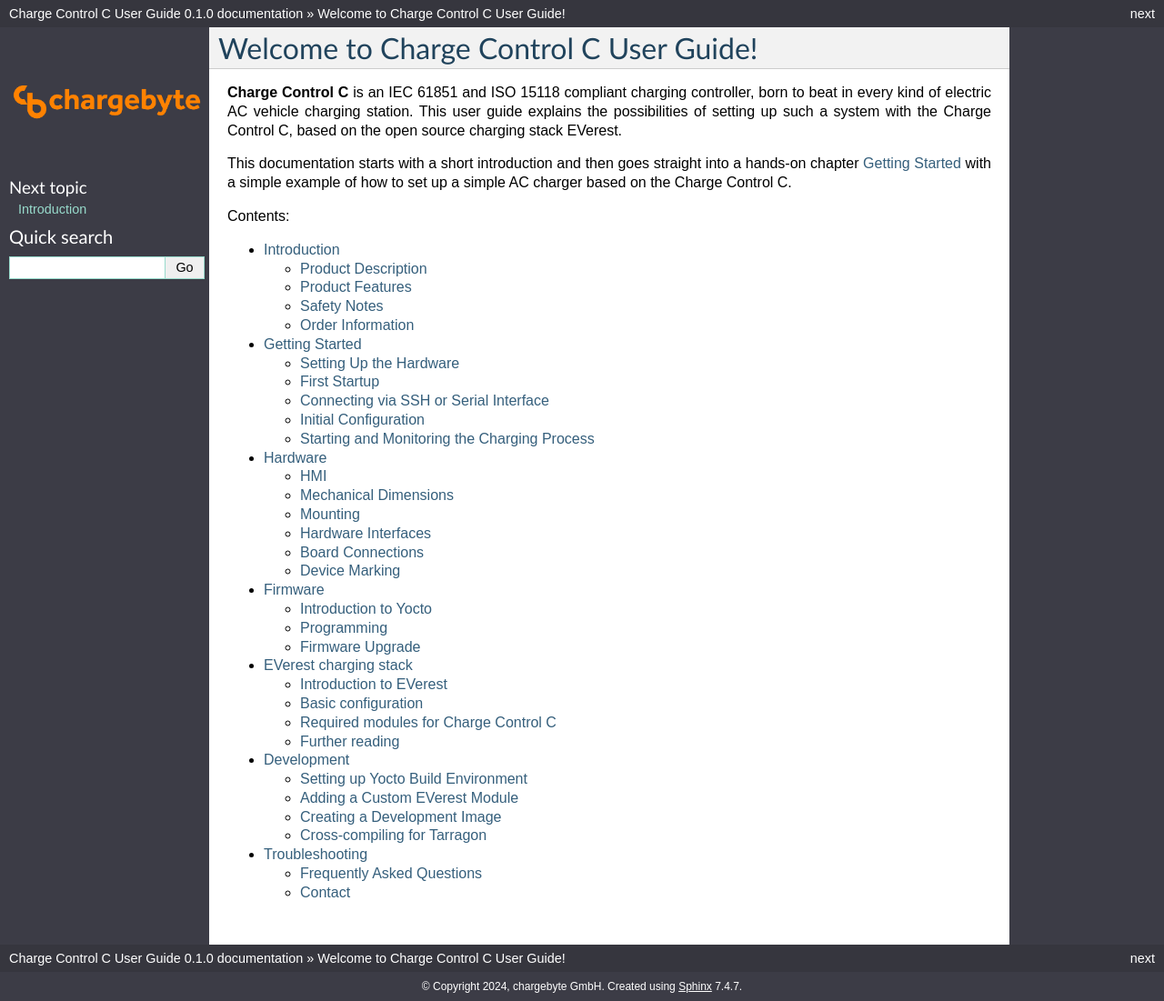
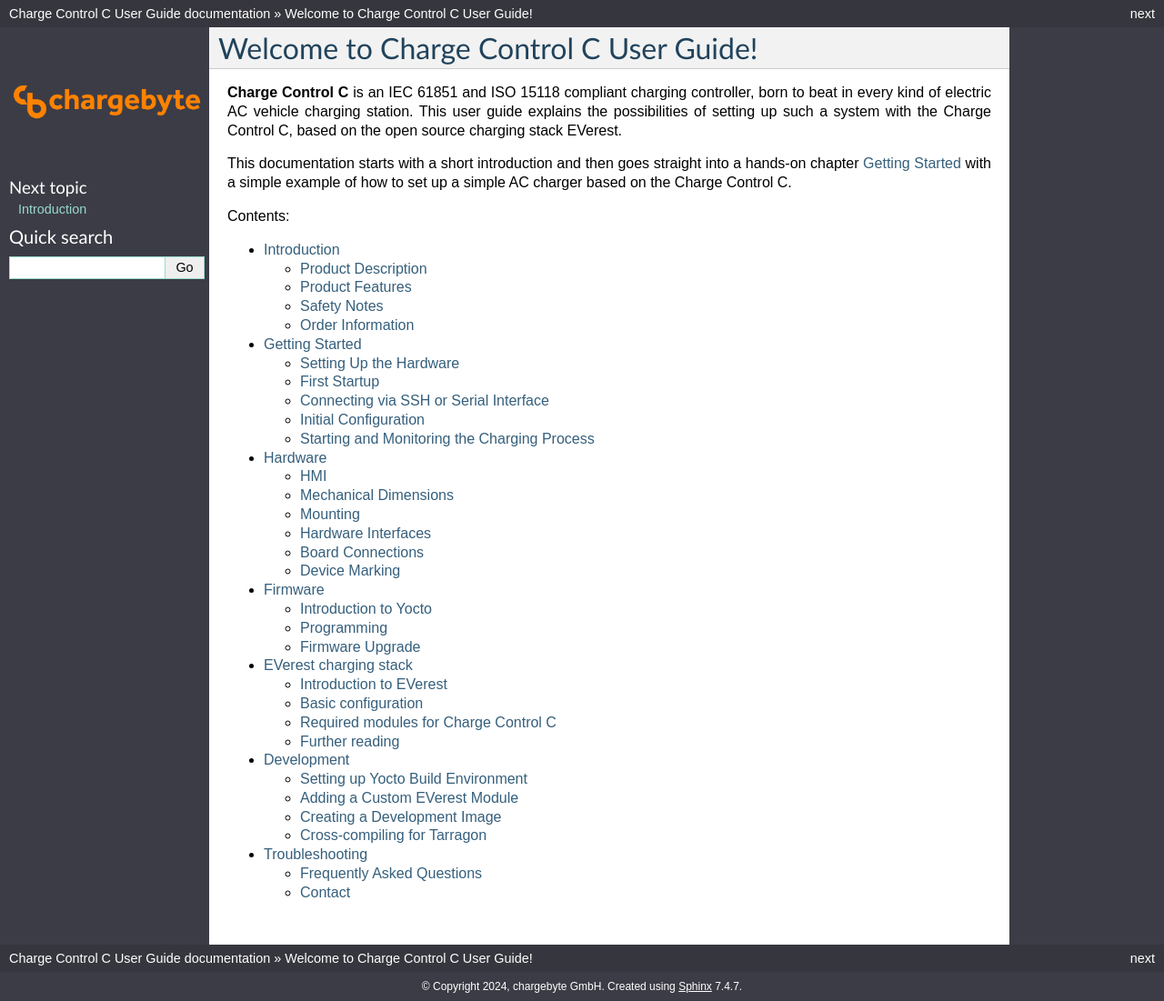
Before and after one commit to chargebyte/chargebyte-docs, a Sphinx documentation site: the page built from docs/source/index.rst, in a window 1280 px wide. Shown: the whole page at 91% size. Built offline with Sphinx 7.4.7, drawn with Linux system fonts in a browser that asks for light colours.

Commit message:
Remove release version from conf.py
Signed-off-by: Fabian Hartung <fabian.hartung@chargebyte.com>

```diff
--- a/docs/source/conf.py
+++ b/docs/source/conf.py
@@ -9,7 +9,6 @@
 project = 'Charge Control C User Guide'
 copyright = '2024, chargebyte GmbH'
 author = 'chargebyte GmbH'
-release = '0.1.0'
 
 # -- General configuration ---------------------------------------------------
 # https://www.sphinx-doc.org/en/master/usage/configuration.html#general-configuration
```
